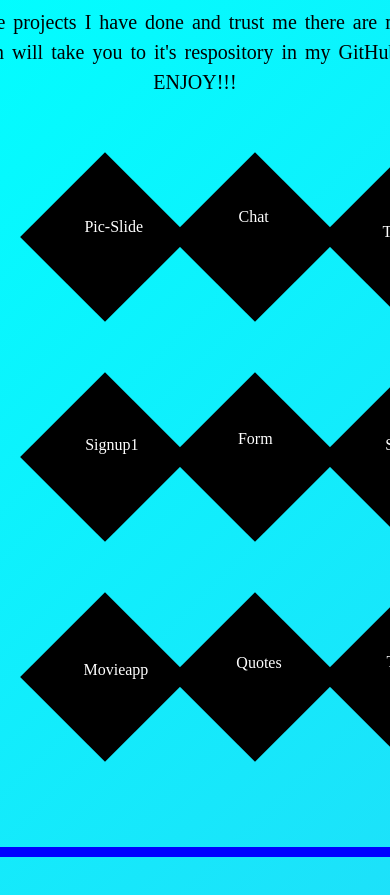
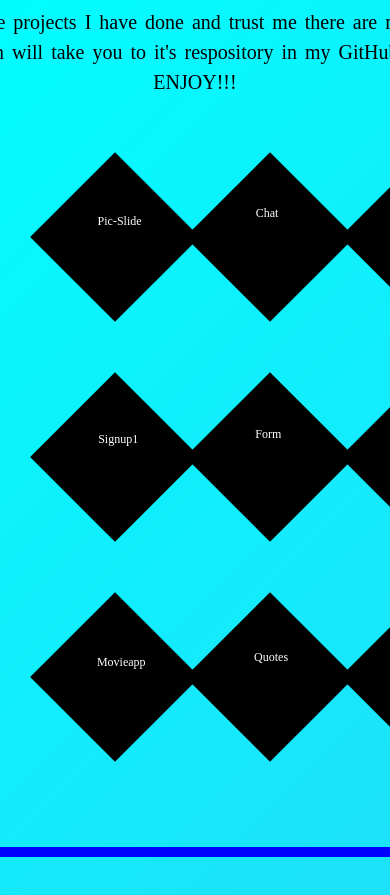
Before and after one commit to Kay-design3/Portfolio, a React app: page / in a window 390 px wide. Shown: the part 1500-2395 px from the top of the page. Built offline with nearby package versions, Linux system fonts and the light colour scheme; the HTML template or start-up script is replaced by a standard one.

Commit message:
Refactor project styles to use grid layout

```diff
--- a/src/index.css
+++ b/src/index.css
@@ -85,7 +85,7 @@ body::-webkit-scrollbar{
     font-size: 12px;
   }
 
-  .projects-container {
+  .grid {
     display: grid;
     grid-template-columns: repeat(2, 1fr);
     gap: 15px;
@@ -93,7 +93,7 @@ body::-webkit-scrollbar{
     padding-bottom: 30px;
   }
 
-  .project-box {
+  .grid li {
     width: 90px;
     height: 90px;
     font-size: 12px;
```
